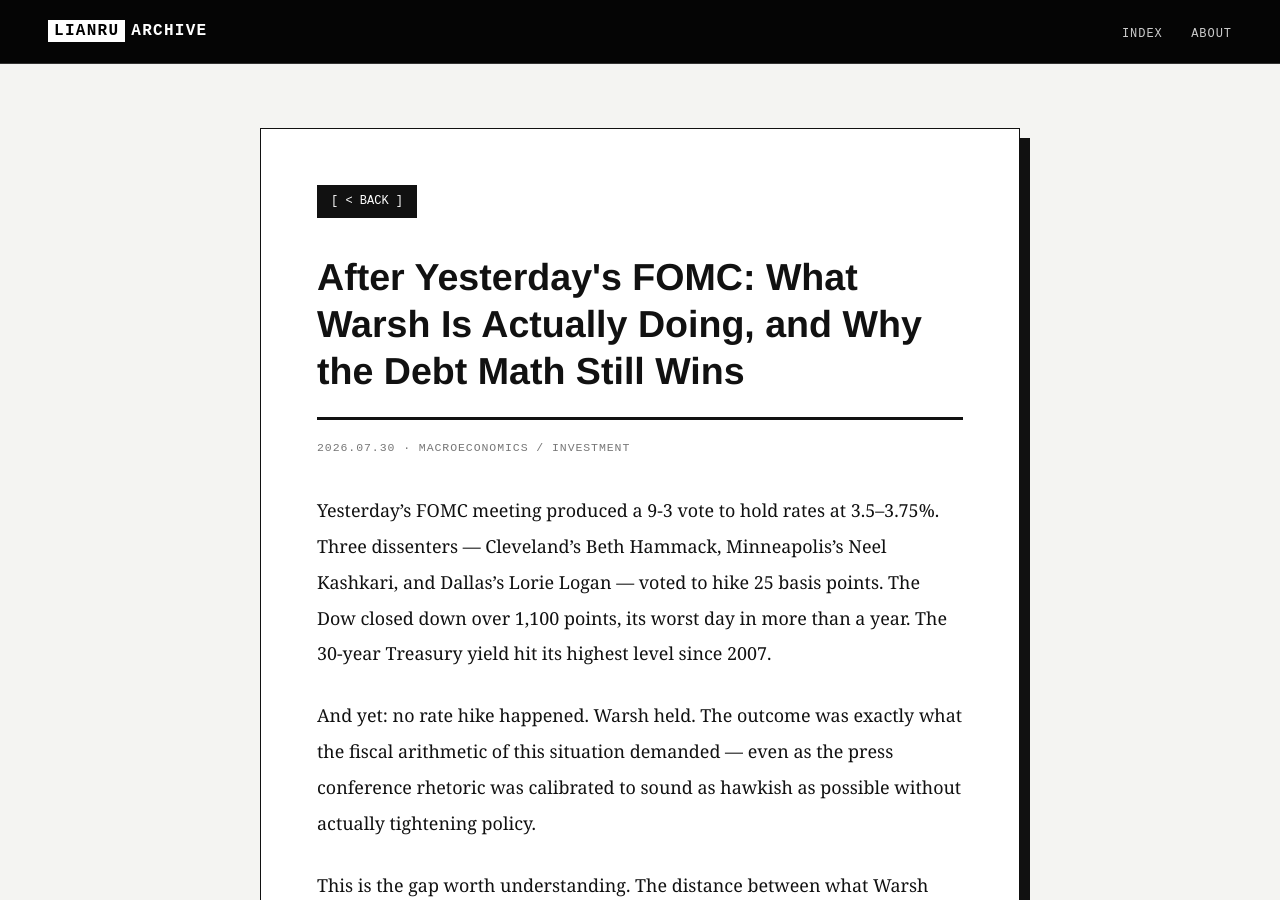
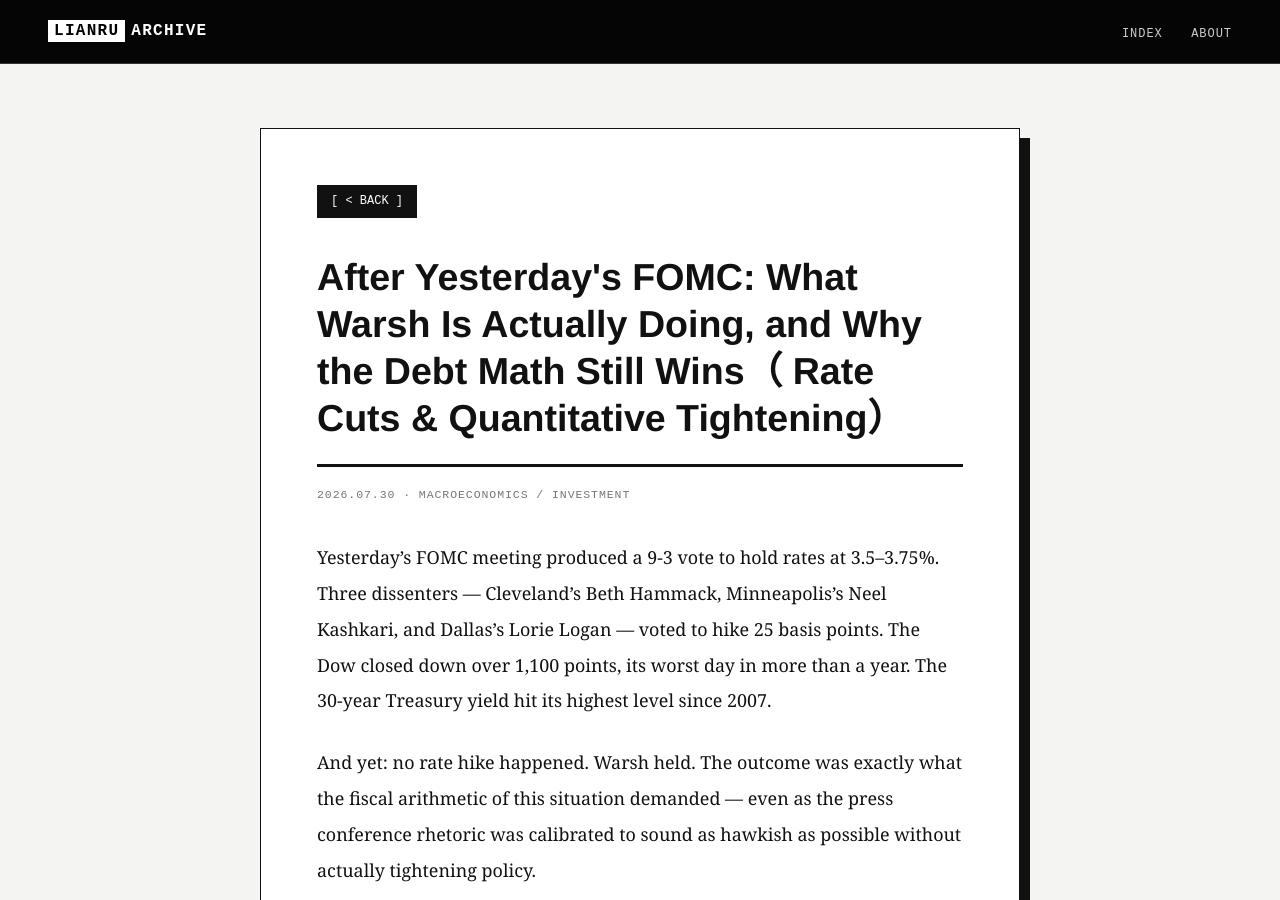
Before and after one commit to LianruLiu/LianruLiu.github.io, a Jekyll site: the page built from _posts/2026-07-30-Fed-Fiscal-Policy.md, in a window 1280 px wide and 900 px high. Built offline with Jekyll 4.4.1, drawn with Linux system fonts in a browser that asks for light colours.

Commit message:
Update post

```diff
--- a/_posts/2026-07-30-Fed-Fiscal-Policy.md
+++ b/_posts/2026-07-30-Fed-Fiscal-Policy.md
@@ -1,6 +1,6 @@
 ---
 layout: post
-title: "After Yesterday's FOMC: What Warsh Is Actually Doing, and Why the Debt Math Still Wins"
+title: "After Yesterday's FOMC: What Warsh Is Actually Doing, and Why the Debt Math Still Wins（ Rate Cuts & Quantitative Tightening）"
 date: 2026-07-30
 categories: [Macroeconomics, Investment]
 tags: [Interest Rates, QT, Inflation, equity-market]
```
